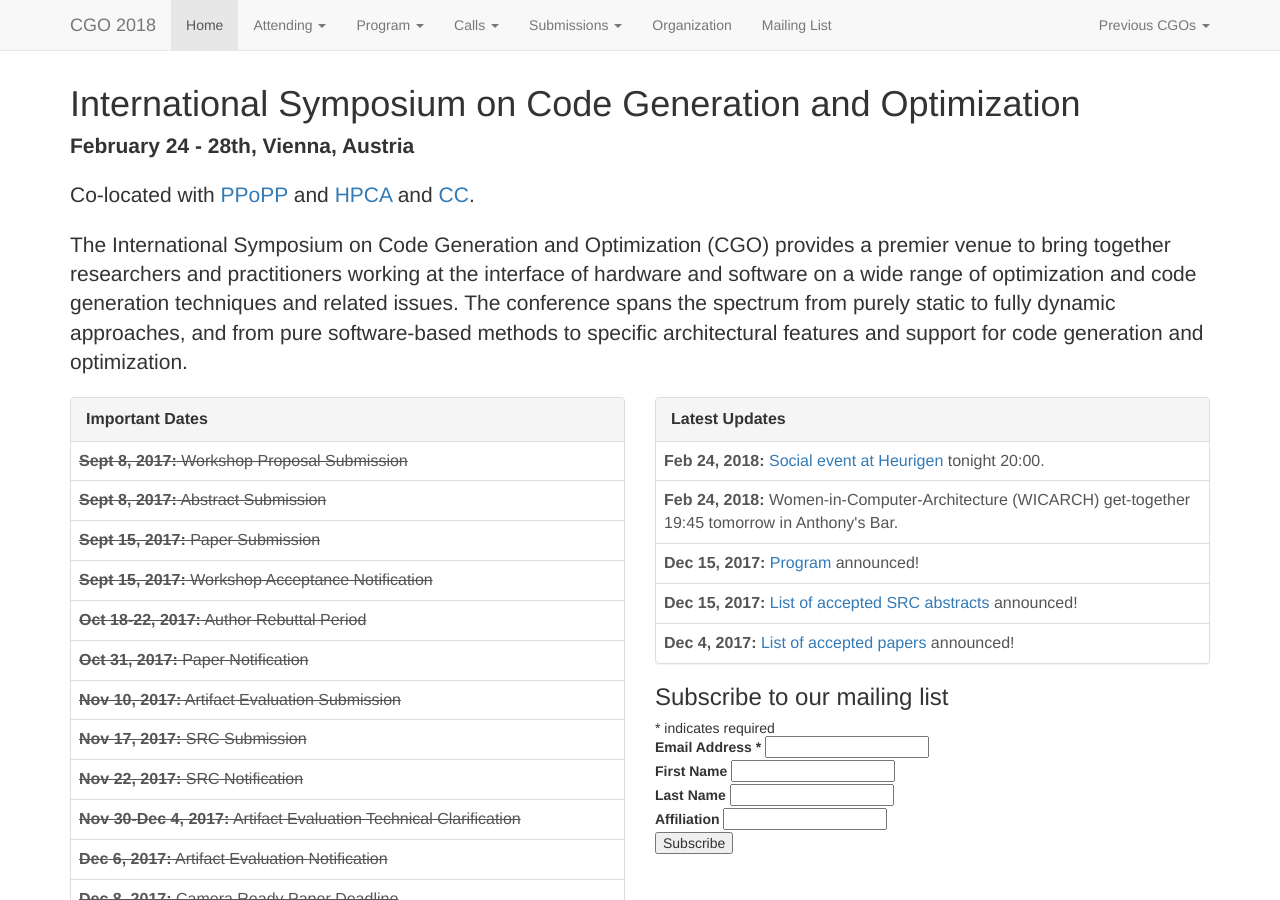
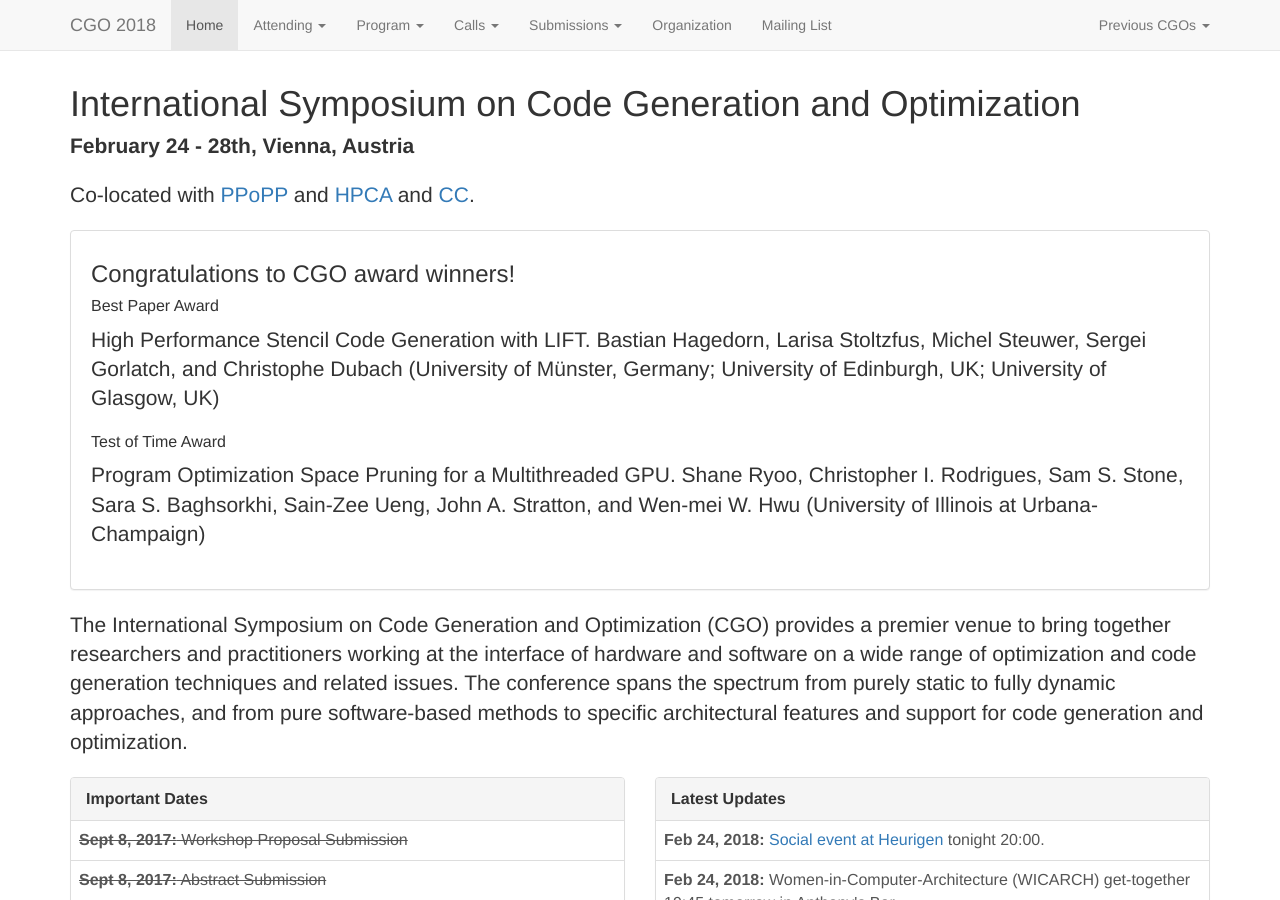
Before and after one commit to ChrisCummins/cgo2018, a Jekyll site: the page built from index.html, in a window 1280 px wide and 900 px high, scrolled down 503 px. Built offline with Jekyll 4.4.1, drawn with Linux system fonts in a browser that asks for light colours; nearby versions of some CDN libraries; comment, search, counter and statistics services are not loaded.

Commit message:
Add award winners.

```diff
--- a/index.html
+++ b/index.html
@@ -21,6 +21,26 @@ footer: 'Vienna Skyline photo by <a href="https://commons.wikimedia.org/wiki/Fil
           <a href="http://hpca2018.ece.ucsb.edu/">HPCA</a> and
           <a href="https://cc-conference.github.io/18/">CC</a>.
         </p>
+
+        <div class="panel panel-default" style="padding:20px;">
+          <h3 style="margin-top:10px;">Congratulations to CGO award winners!</h3>
+            <h4>Best Paper Award</h4>
+            <p class="lead">
+              High Performance Stencil Code Generation with LIFT.
+              Bastian Hagedorn, Larisa Stoltzfus, Michel Steuwer,
+              Sergei Gorlatch, and Christophe Dubach (University of Münster,
+              Germany; University of Edinburgh, UK; University of Glasgow,
+              UK)
+            </p>
+            <h4>Test of Time Award</h4>
+            <p class="lead">
+              Program Optimization Space Pruning for a Multithreaded GPU.
+              Shane Ryoo, Christopher I. Rodrigues, Sam S. Stone, Sara S.
+              Baghsorkhi, Sain-Zee Ueng, John A. Stratton, and Wen-mei W. Hwu
+              (University of Illinois at Urbana-Champaign)
+            </p>
+        </div> <!-- /.panel -->
+
         <p class="lead section-paragraph">
           The International Symposium on Code Generation and Optimization
           (CGO) provides a premier venue to bring together researchers and
```
